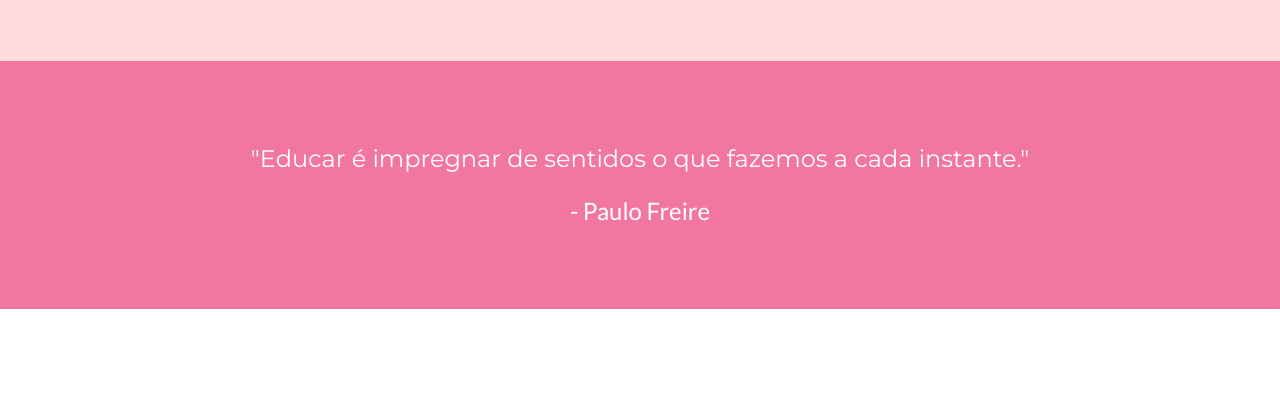
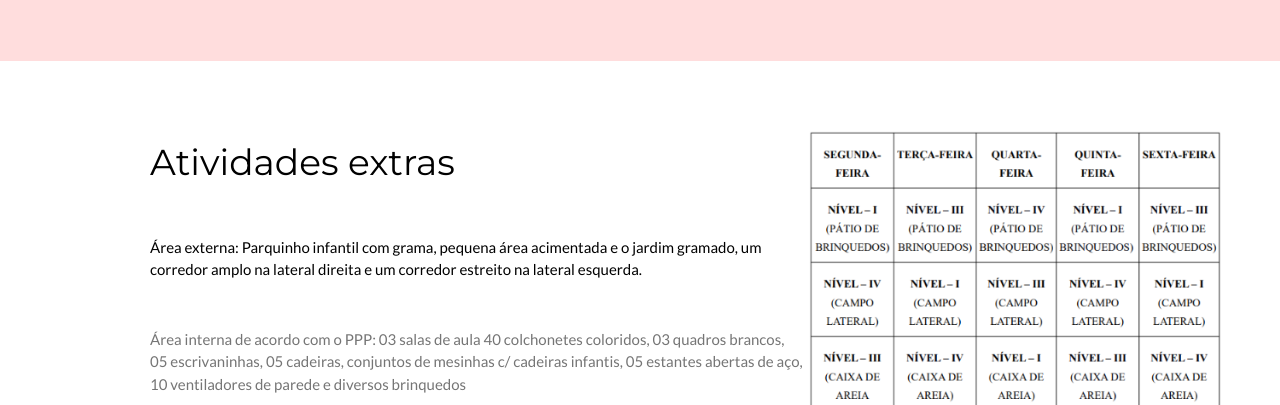
Before and after one commit to JuliaMrais/CMEI, a plain HTML site: page roti.html in a window 1280 px wide. Shown: the part 1407-1812 px from the top of the page. Drawn offline with nearby package versions, Linux system fonts and the light colour scheme.

Commit message:
Att files

```diff
--- a/roti.html
+++ b/roti.html
@@ -81,6 +81,22 @@ body,h1,h2,h3,h4,h5,h6 {font-family: "Lato", sans-serif}
   </div>
 </div>
 
+<!-- Third Grid -->
+<div class="w3-row-padding w3-padding-64 w3-container">
+  <div class="w3-content">
+    <div class="w3-twothird">
+      <h1>Atividades extras</h1>
+      <p class="w3-padding-32"> Área externa: Parquinho infantil com grama, pequena área acimentada e o jardim gramado, um corredor amplo na lateral direita e um corredor estreito na lateral esquerda. </p>
+
+      <p class="w3-text-grey">Área interna de acordo com o PPP: 03 salas de aula 40 colchonetes coloridos, 03 quadros brancos, 05 escrivaninhas, 05 cadeiras, conjuntos de mesinhas c/ cadeiras infantis, 05 estantes abertas de aço, 10 ventiladores de parede e diversos brinquedos
+      </p>
+    </div>
+
+    <div class="w3-third w3-center">
+      <img src="assets/extras.png" style="width: 130%;">
+    </div>
+  </div>
+</div>
 <div class="w3-container w3-pink w3-center w3-opacity w3-padding-64">
     <h1 class="w3-margin w3-xlarge">"Educar é impregnar de sentidos o que fazemos a cada instante."</h1>
     <h5 class="w3-margin w3-xlarge"> - Paulo Freire </h5>
```
Also changed, not shown: assets/extras.PNG (added).
